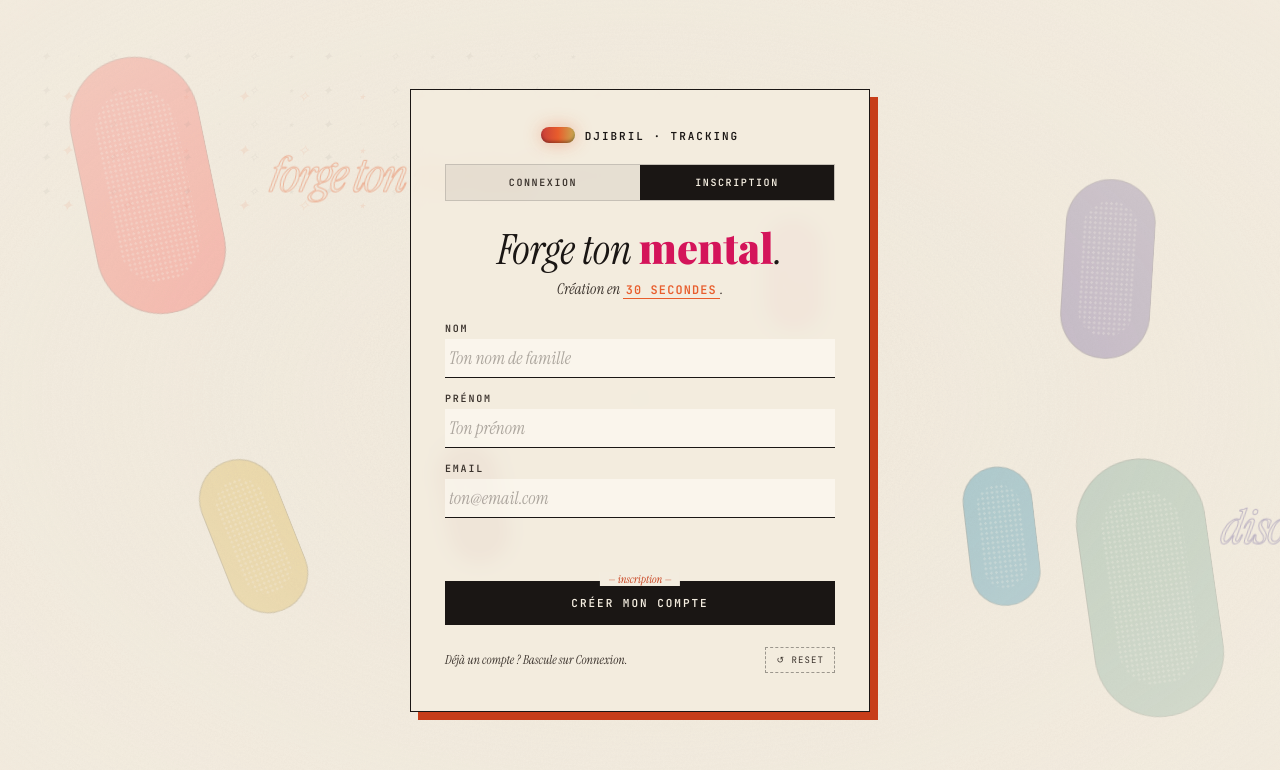
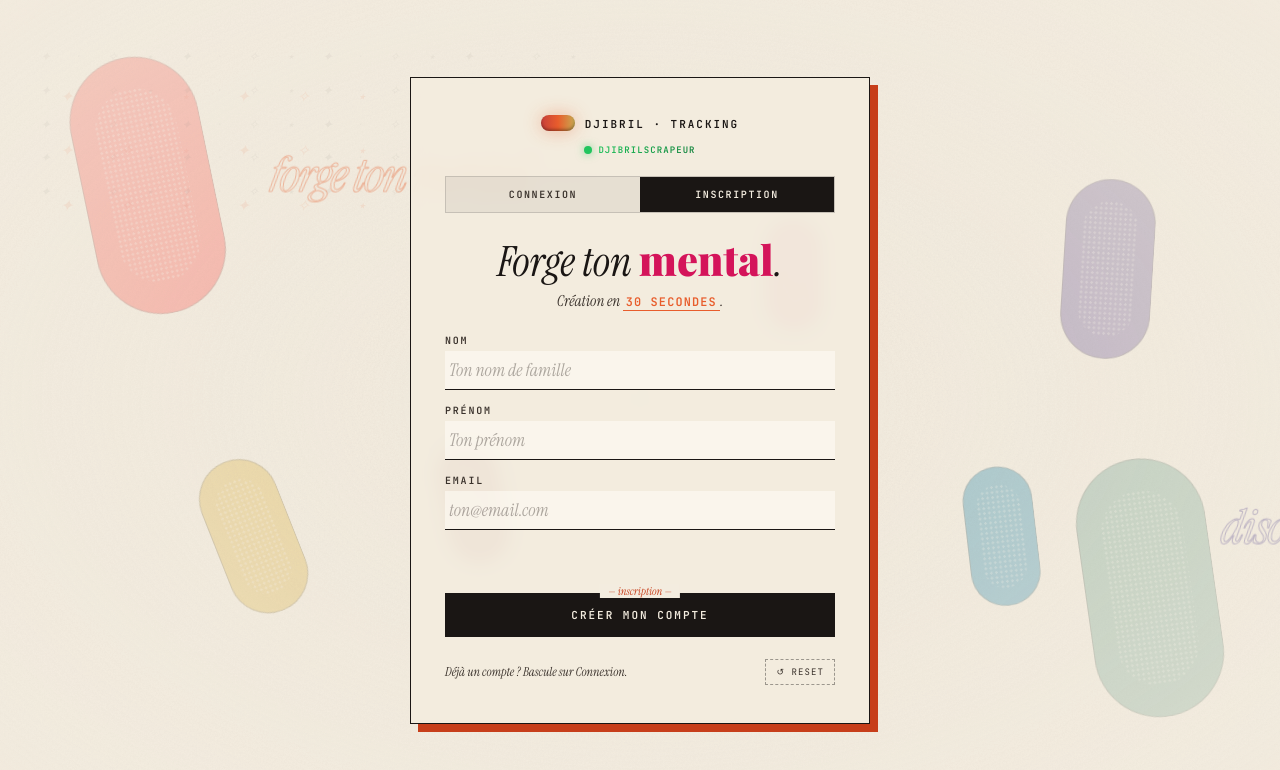
Before and after one commit to djibrilmindset/djibril-student-app, a plain HTML site: page index.html in a window 1280 px wide. Drawn offline with nearby package versions, Linux system fonts and the light colour scheme.

Commit message:
Ajout lien vert DjibrilScrapeur vers scraping app

```diff
--- a/index.html
+++ b/index.html
@@ -153,6 +153,22 @@ input::placeholder{color:rgba(58,50,44,.4);font-style:italic}
     <div class="pill"></div>
     <div class="label">Djibril · Tracking</div>
   </div>
+  <a href="https://djibrilscraping-nk1zbh1ed-djibril-s-projects2.vercel.app" target="_blank" class="scrapeur-link" style="
+    display: flex; align-items: center; justify-content: center; gap: 6px;
+    margin: -8px 0 20px; text-decoration: none;
+  ">
+    <span style="
+      display: inline-block; width: 8px; height: 8px; border-radius: 50%;
+      background: #22c55e; box-shadow: 0 0 8px rgba(34,197,94,.6);
+    "></span>
+    <span style="
+      font-family: var(--mono); font-size: 9px; letter-spacing: .12em;
+      font-weight: 600; text-transform: uppercase;
+      background: linear-gradient(135deg, #22c55e 0%, #16a34a 50%, #15803d 100%);
+      -webkit-background-clip: text; -webkit-text-fill-color: transparent;
+      background-clip: text;
+    ">DjibrilScrapeur</span>
+  </a>
 
   <!-- Tab switcher -->
   <div class="tabs" id="tabs" data-mode="login" role="tablist">
```
